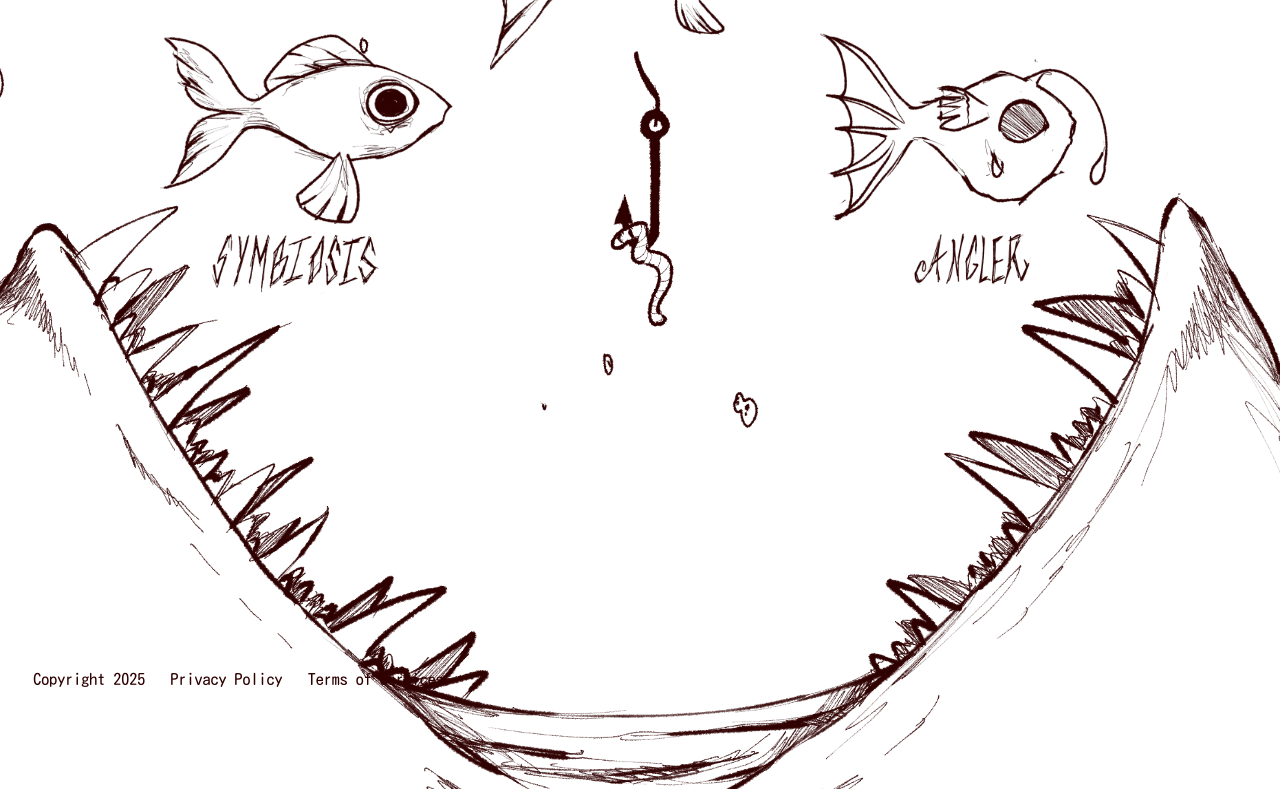
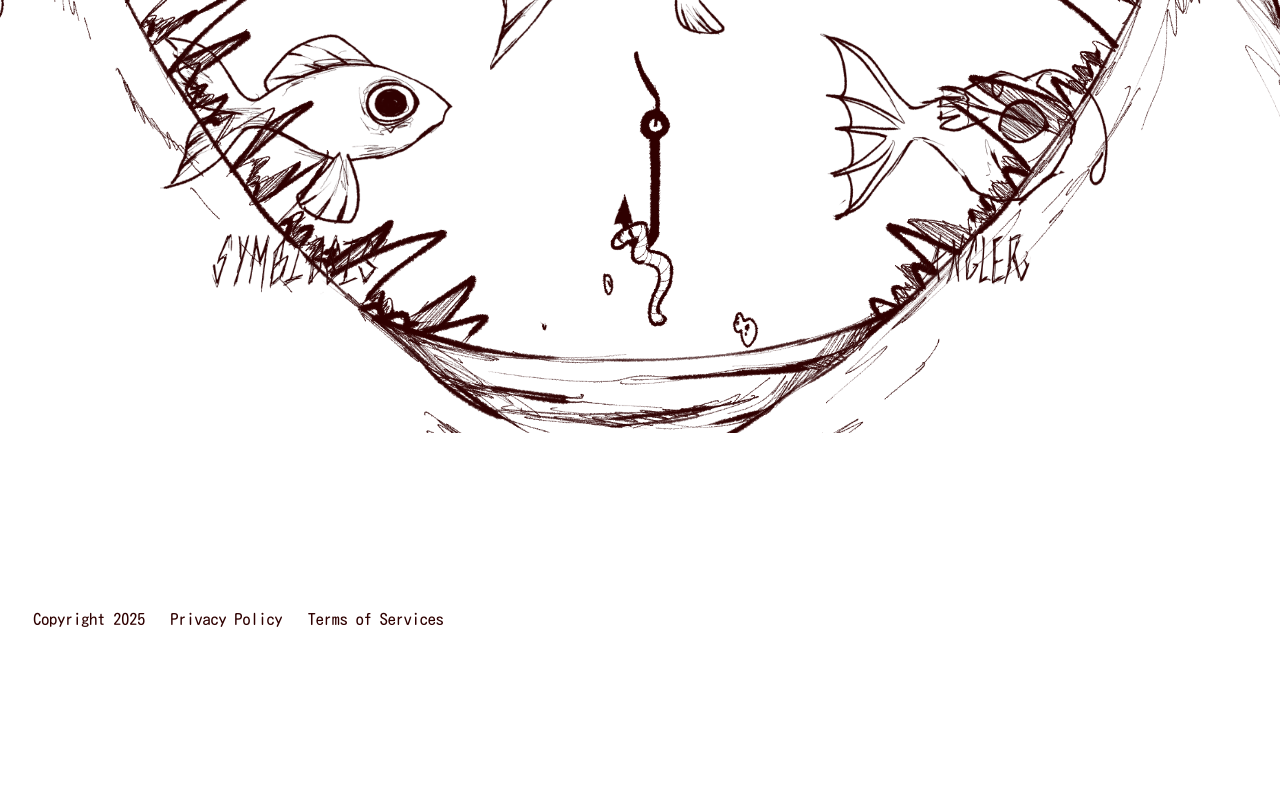
Before and after one commit to Crecycrec/Crecycrec.github.io, a plain HTML site: page project1/cloxe.html in a window 1280 px wide. Shown: the part 1007-1796 px from the top of the page. After the commit the page ends 1650 px from the top, so only its background shows below. Drawn offline with Linux system fonts and the light colour scheme; a web font is replaced by a local one.

Commit message:
fixing main

```diff
--- a/project1/cloxe.css
+++ b/project1/cloxe.css
@@ -23,23 +23,25 @@ footer{
     position: relative;
     display: flex;
     align-items: flex-end;
-    top: 260px;
+    top: 200px;
     left: 2%;
     gap: 2%;
 }
 
 #footerbg{
     position: absolute;
-    top: 150%;
+    /* top: 1160px; */
+    bottom:-80%;
     left: -5%;
     width: 105%;
+    /* height:100%; */
     z-index: -50;
 }
 
 #bgimg{
     position:absolute;
     left: 0;
-    top: 55%;
+    top: 45%;
     width: 100%;
 }
 
```
